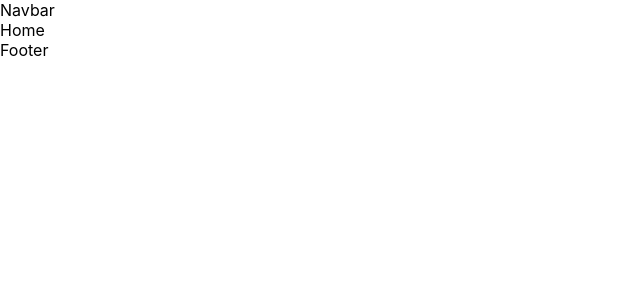
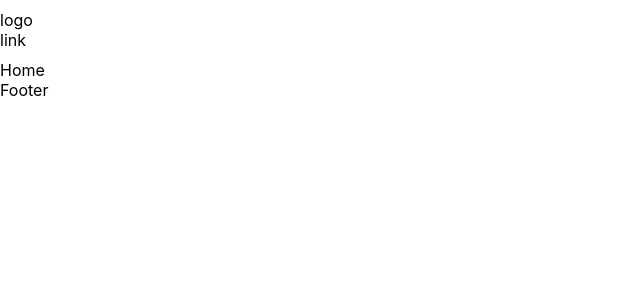
Before and after one commit to mbarto202/blog-website, a React (Create React App) app: page / in a window 1280 px wide. Shown: the top 300 px of the page, without its empty margins (0-640 px from the left). Built offline with nearby package versions, Linux system fonts and the light colour scheme.

Commit message:
updated small things

```diff
--- a/src/components/Navbar.jsx
+++ b/src/components/Navbar.jsx
@@ -1,8 +1,14 @@
 import React from 'react'
+import './navbar.css'
 
 const Navbar = () => {
   return (
-    <div>Navbar</div>
+    <div className='navbar'>
+      <div className='container'>
+        <div className="logo">logo</div>
+        <div className="link">link</div>
+      </div>
+    </div>
   )
 }
 
--- /dev/null
+++ b/src/components/navbar.css
@@ -0,0 +1,3 @@
+.container{
+    padding: 10px 0px;
+}
--- a/src/pages/Login.jsx
+++ b/src/pages/Login.jsx
@@ -9,8 +9,8 @@ const Login = () => {
           <input required type="text" placeholder='Username' />
           <input required type="password" placeholder='Password' />
           <button>Login</button>
+          <p>Error</p>
           <a href="/register">Sign up</a>
-          <p>Error</p>
         </form>
     </div>
   )
--- a/src/pages/Register.jsx
+++ b/src/pages/Register.jsx
@@ -10,8 +10,8 @@ const Register = () => {
           <input required type="email" placeholder='Email' />
           <input required type="password" placeholder='Password' />
           <button>Register</button>
+          <p>Error</p>
           <span>Already have an account? <a href="/login">Login</a></span>
-          <p>Error</p>
         </form>
     </div>
   )
```
Also changed, not shown: src/index.css (line endings or trailing spaces).
